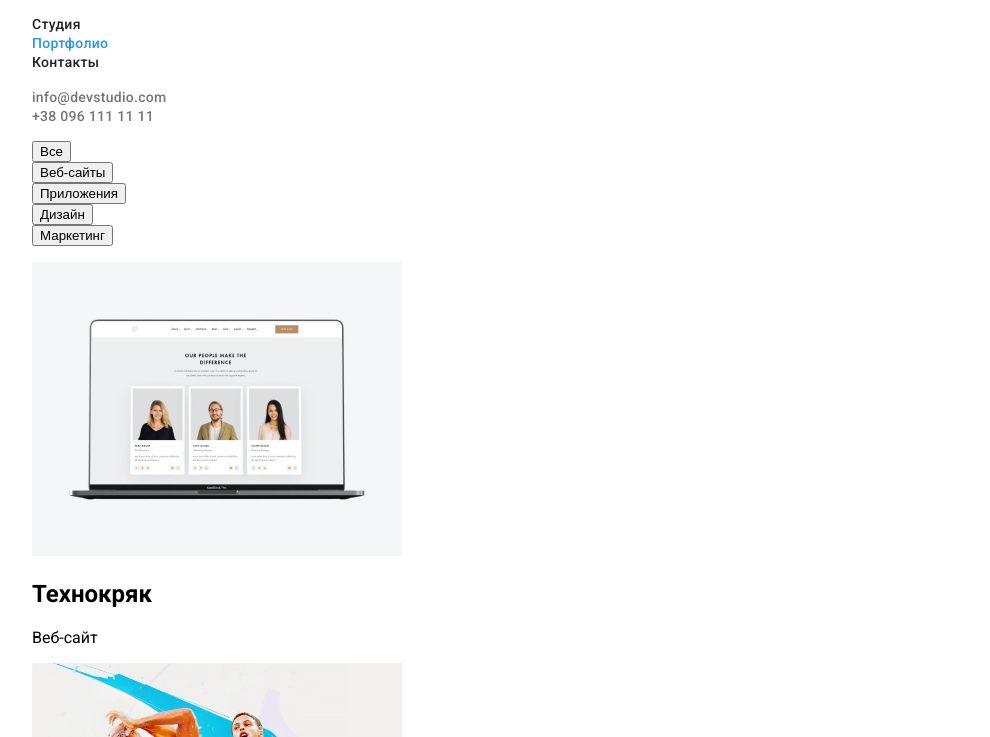
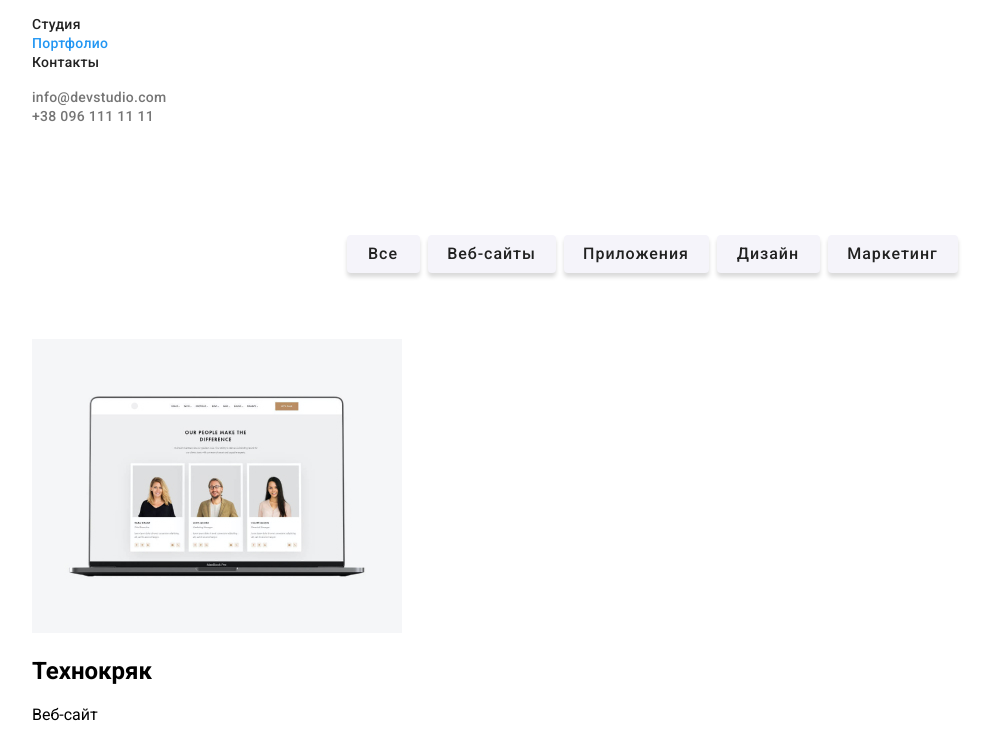
Before and after one commit to Vodovarova/goit-markup-hw-02, a plain HTML site: page portfolio.html in a window 1280 px wide. Shown: the part 33-770 px from the top of the page, without its empty margins (8-998 px from the left). Drawn offline with Linux system fonts and the light colour scheme.

Commit message:
Styles of buttons

```diff
--- a/css/styles.css
+++ b/css/styles.css
@@ -131,7 +131,66 @@ a {
   font-weight: 400;
   color: #757575;
 }
+/*------------------------Portfolio---------------*/
+.filters {
+  margin: 0 auto;
+  margin-top: 94px;
+  margin-bottom: 50px;
+  display: flex;
+  justify-content: center;
+  align-items: center;
+}
+.filters-list {
+  display: flex;
+}
+.filters-list :not(:last-child) {
+  margin-right: 8px;
+}
+.filters-btn {
+  font-family: Roboto;
+  font-style: normal;
+  font-weight: 500;
 
+  font-size: 16px;
+  line-height: 1.87;
+  letter-spacing: 0.06em;
+  background: #f5f4fa;
+  text-align: center;
+  box-shadow: 0px 4px 4px rgba(0, 0, 0, 0.15);
+  border-radius: 4px;
+  border: none;
+  cursor: pointer;
+  color: #212121;
+  /* justify-content: space-between; */
+}
+
+.filters-btn:hover,
+.filters-btn:focus {
+  background-color: #2196f3;
+  color: #ffffff;
+}
+
+.filter-vse {
+  width: 73px;
+  height: 38px;
+}
+
+.filter-vebsites {
+  width: 128px;
+  height: 38px;
+}
+.filter-prilojeniya {
+  width: 145px;
+  height: 38px;
+}
+.filter-design {
+  width: 103px;
+  height: 38px;
+}
+.filter-marketing {
+  width: 130px;
+  height: 38px;
+}
 /* ------------FOOTER-------------*/
 .logo {
   margin-left: 40px;
```
